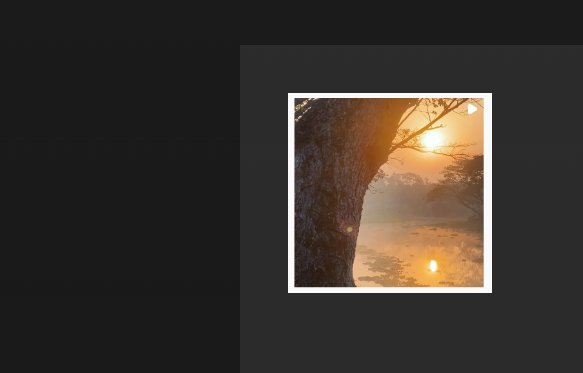
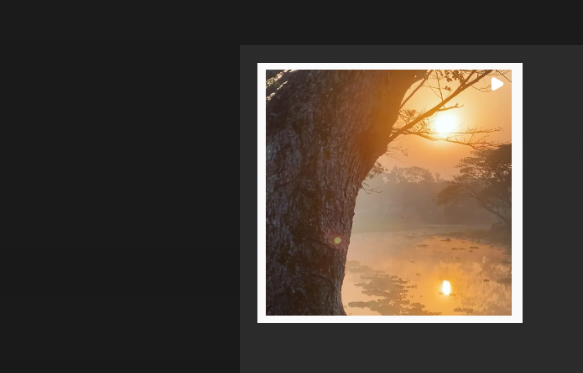
Before and after one commit to Jihanul-Hasan/Jihan_PortFolio, a plain HTML site: page index.html in a window 1280 px wide. In both pictures the pointer is over the picture 390 px from the left and 3510 px from the top of the page. Shown: the part 3318-3691 px from the top of the page, 0-583 px from the left. Drawn offline with nearby package versions, Linux system fonts and the light colour scheme; a web font is replaced by a local one.

Commit message:
Update style.css

```diff
--- a/styles/style.css
+++ b/styles/style.css
@@ -292,12 +292,18 @@ a {
 .portimg {
 
     width: 100%;
-    height:200px;
+    height: 200px;
     object-fit: cover;
-
+    transition: 1s;
 
 }
 
+.portimg:hover {
+    transform: scale(1.3);
+    z-index: 2;
+}
+
+.allimage .product-img:hover {}
 
 .allimage .product-img {
     padding: 0;
@@ -306,10 +312,11 @@ a {
     padding: 3rem;
     background-color: #4949495e;
 
+
 }
 
-.allimage{
-padding-left: 15em;
+.allimage {
+    padding-left: 15em;
     display: flex;
     justify-content: center;
 }
```
